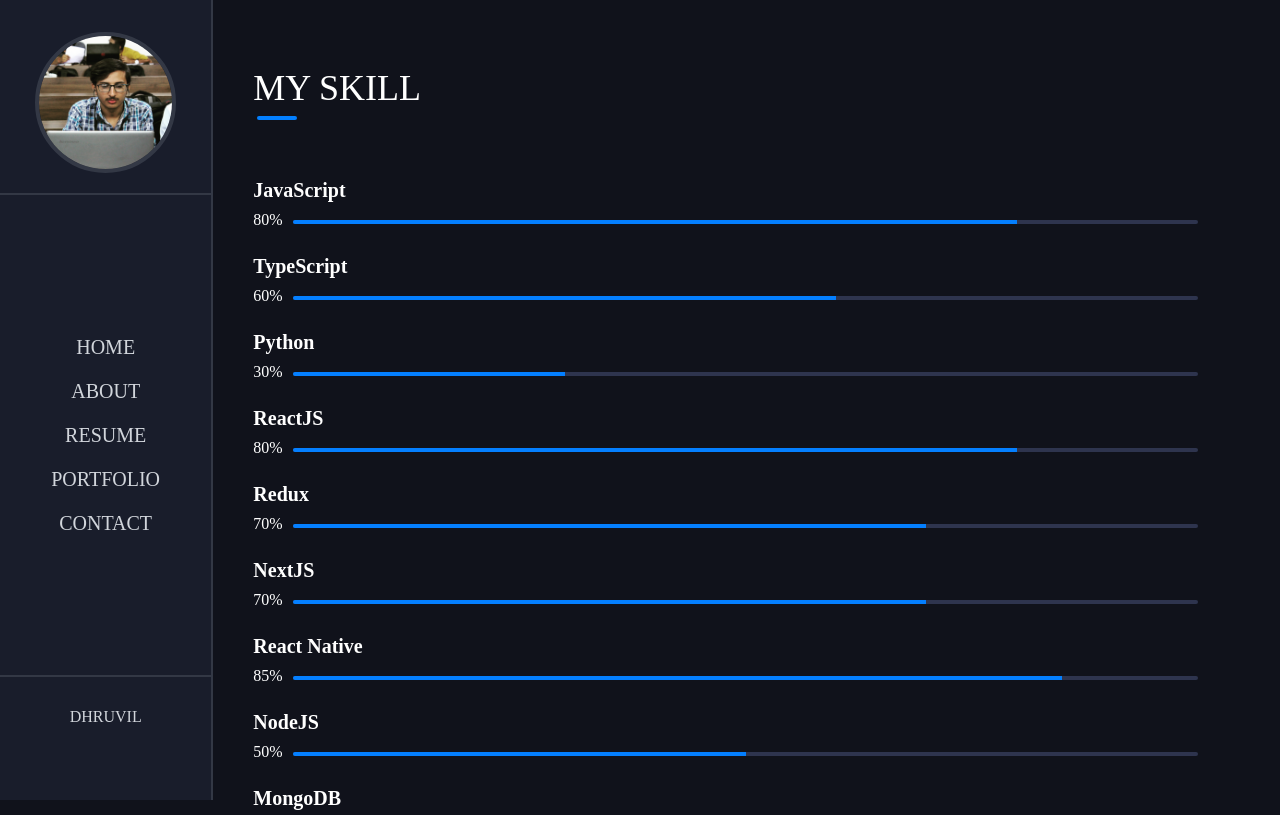
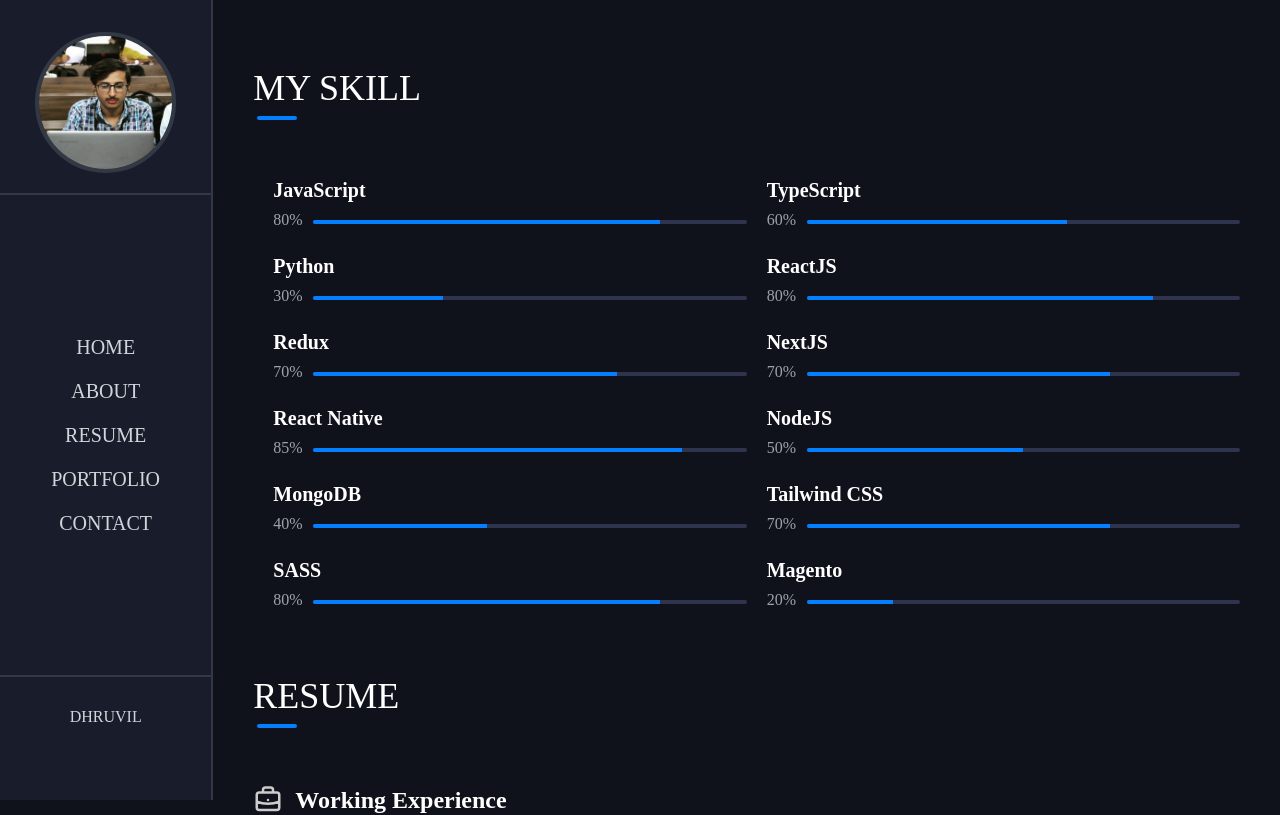
Before and after one commit to lucifer2355/portfolio-2, a Next.js app: page /resume in a window 1280 px wide. Shown: the top 815 px of the page. Built offline with nearby package versions, Linux system fonts and the light colour scheme; what tailwindcss-pseudo-elements would draw is missing.

Commit message:
add grid layout to skil section

```diff
--- a/components/Skills.jsx
+++ b/components/Skills.jsx
@@ -4,12 +4,14 @@ import { skills } from "../data/resume/skills";
 
 const Skills = () => {
   return (
-    <div className='mt-10'>
+    <div className='mt-10 xl:grid xl:grid-cols-2 xl:space-x-5'>
       {skills.map((skill) => (
-        <div className='mt-5'>
+        <div className='mt-5 first:ml-5'>
           <h1 className='text-xl font-bold'>{skill.title}</h1>
           <div className='relative pt-1 flex'>
-            <span className='w-10 font-thin'>{skill.percentage}</span>
+            <span className='w-10 font-thin text-gray-400'>
+              {skill.percentage}
+            </span>
             <div className='overflow-hidden h-1 mt-3 flex rounded-md bg-[#2E344E] w-11/12'>
               <div
                 style={{ width: skill.percentage }}
--- a/pages/resume.jsx
+++ b/pages/resume.jsx
@@ -21,6 +21,7 @@ const Resume = () => {
       <div className='flex flex-col xl:w-5/6 xl:px-10 px-4 pt-1 mb-10'>
         <Title title='MY SKILL' />
         <Skills />
+
         <Title title='RESUME' />
         <WorkAndQualifications
           title='Working Experience'
```
